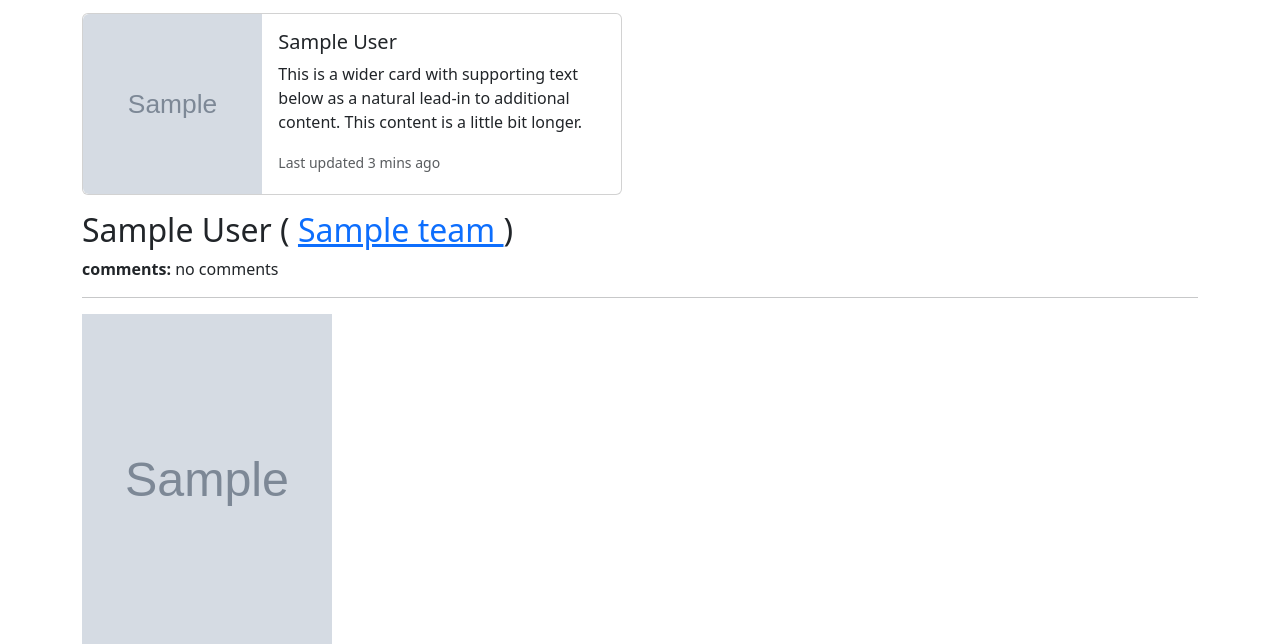
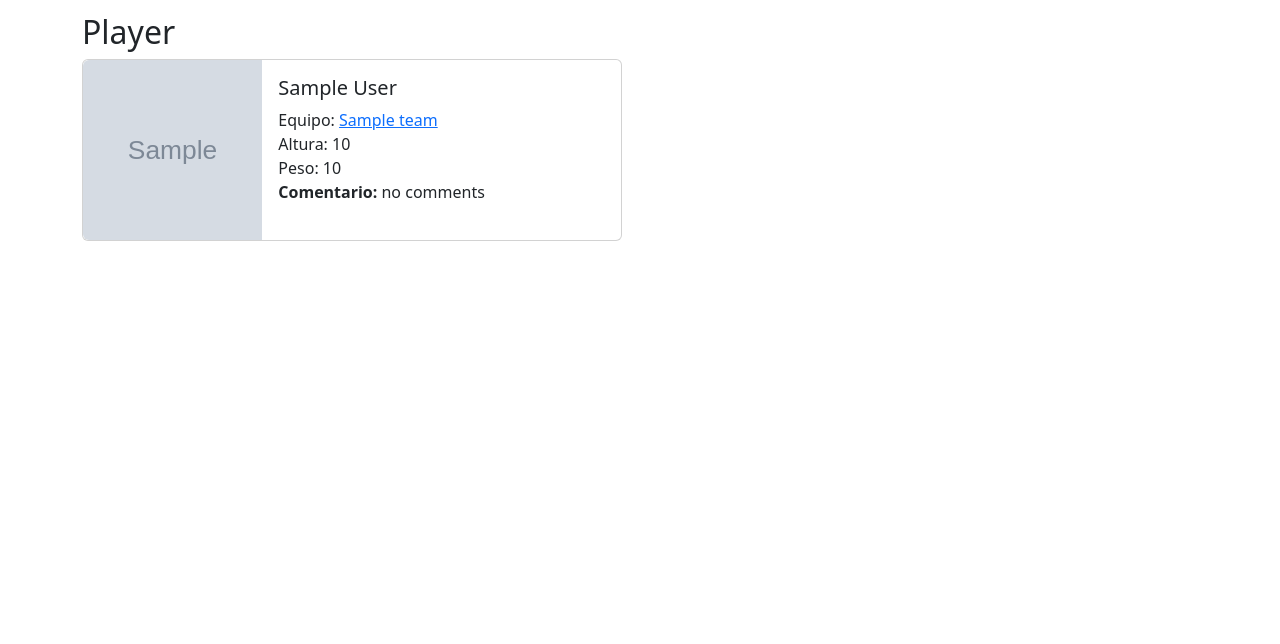
Before and after one commit to Juanjofigue97/Copa-America, a Django app: template album/templates/album/player_detail.html in a window 1280 px wide. Shown: the part 402-1046 px from the top of the page. After the commit the page ends 643 px from the top, so only its background shows below. Run offline with Django 5.2, Linux system fonts and the light colour scheme; the template is opened without the code that fills it: most values are stand-ins (such as "Sample title", 1, 10 or a date in 2020); grey boxes marked "Sample" are stand-in pictures.

Commit message:
Detalles del jugador

```diff
--- a/album/templates/album/player_detail.html
+++ b/album/templates/album/player_detail.html
@@ -3,6 +3,10 @@
 {% load static %}
 
 {% block section %}
+<h2>Player</h2>
+{% endblock section %}
+
+{% block maincontent %}
 <div class="card mb-3" style="max-width: 540px;">
     <div class="row g-0">
       <div class="col-md-4">
@@ -11,26 +15,16 @@
       <div class="col-md-8">
         <div class="card-body">
           <h5 class="card-title">{{ object.first_name }} {{ object.last_name }}</h5>
-          <p class="card-text">This is a wider card with supporting text below as a natural lead-in to additional content. This content is a little bit longer.</p>
-          <p class="card-text"><small class="text-body-secondary">Last updated 3 mins ago</small></p>
+          <p class="card-text">
+                Equipo: <a href="{% url "team-detail" object.team_id %}">
+                    {{ object.team }}
+                  </a> <br>
+                Altura: {{ object.height }} <br>
+                Peso: {{ object.weight }} <br>
+                <strong>Comentario: </strong>{{ object.comment|default:"no comments" }}</p>
+          </p>
         </div>
       </div>
     </div>
   </div>
-   <h2>
-       {{ object.first_name }} {{ object.last_name }}
-         ( <a href="{% url "team-detail" object.team_id %}">
-             {{ object.team }}
-           </a> )
-    </h2>
-    <p><strong>comments: </strong>{{ object.comment|default:"no comments" }}</p>
-   <hr>
-{% endblock section %}
-
-{% block maincontent %}
-<div>
- <div>
-     <img src="{% static object.photo.url %}" style="width:250px;height:330px" />
- </div>
-</div>
 {% endblock maincontent %}
```
